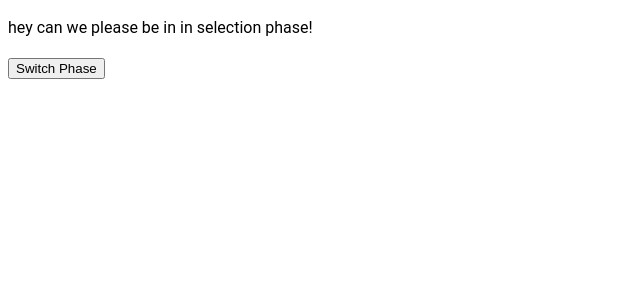
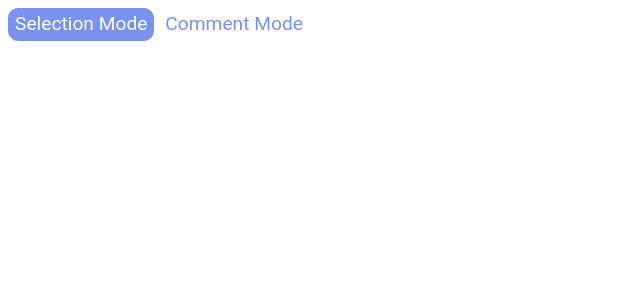
Before and after one commit to GuessHuIAm/scheduling-input, a SvelteKit app in the folder scheduler/: page / in a window 1280 px wide. Shown: the top 300 px of the page, without its empty margins (0-640 px from the left). Built offline with nearby package versions, Linux system fonts and the light colour scheme.

Commit message:
selection mode css

```diff
--- a/scheduler/src/routes/+page.svelte
+++ b/scheduler/src/routes/+page.svelte
@@ -23,11 +23,9 @@
         let event, selectionStart, selectionEnd;
         const events = calendar.getEvents();
 
-        if (selectPhase) {
-
+        if (selectMode) {
             events.forEach((e) => {
                 if (e.extendedProps.type === 'comment') {
-                    //e.display = 'background';
                     e.editable = false;
                     e.startEditable = false;
                     e.durationEditable = false;
@@ -73,7 +71,7 @@
 
             calendar.updateEvent(event);
 
-        } else if (!selectPhase) { // will make this less naive later
+        } else if (!selectMode) { // will make this less naive later
             events.forEach((e) => {
                 if (e.extendedProps.type === 'event') {
                     //e.display = 'background';
@@ -119,27 +117,25 @@
             },
             editable: true,
             display: 'auto',
+            backgroundColor: type === 'event' ? 'skyblue' : 'pink',
         };
     }
 
 /* Play Area Containment */
 
-    let selectPhase = true;
-    let testText;
+    let selectMode = true;
 
     function switchPhase() {
-        selectPhase = !selectPhase;
-        console.log('I have switched!');
+        selectMode = !selectMode;
     }
-    console.log(selectPhase);
 
-    $: testText = selectPhase ? 'in selection phase!' : 'in commenting phase!';
+    $: testText = selectMode ? 'in selection phase!' : 'in commenting phase!';
 
 
 /* Play Area [end] */
 
 </script>
 
-<p> hey can we please be in {testText}</p>
-<button on:click={switchPhase}>Switch Phase</button>
+<button class="mode-button {selectMode ? 'selected' : ''}" on:click={switchPhase}>Selection Mode</button>
+<button class="mode-button {!selectMode ? 'selected' : ''}" on:click={switchPhase}>Comment Mode</button>
 <Calendar bind:this={calendar} {plugins} {options} />
--- a/scheduler/static/global.css
+++ b/scheduler/static/global.css
@@ -1,3 +1,28 @@
 :root {
     font: 16px/1.5 "Roboto", sans-serif;
+    --primary-color: #7992ee;
 }
+
+button {
+    cursor: pointer;
+    font: inherit;
+}
+
+.mode-button {
+    background-color: transparent;
+    border: 1px solid transparent;
+    border-radius: 10px;
+    font-size: 1.2rem;
+    transition: all 0.3s;
+    color: var(--primary-color);
+}
+
+.mode-button:hover {
+    border: 1px solid var(--primary-color);
+}
+
+.mode-button.selected {
+    border: 1px solid var(--primary-color);
+    background-color: var(--primary-color);
+    color: white;
+}
```
